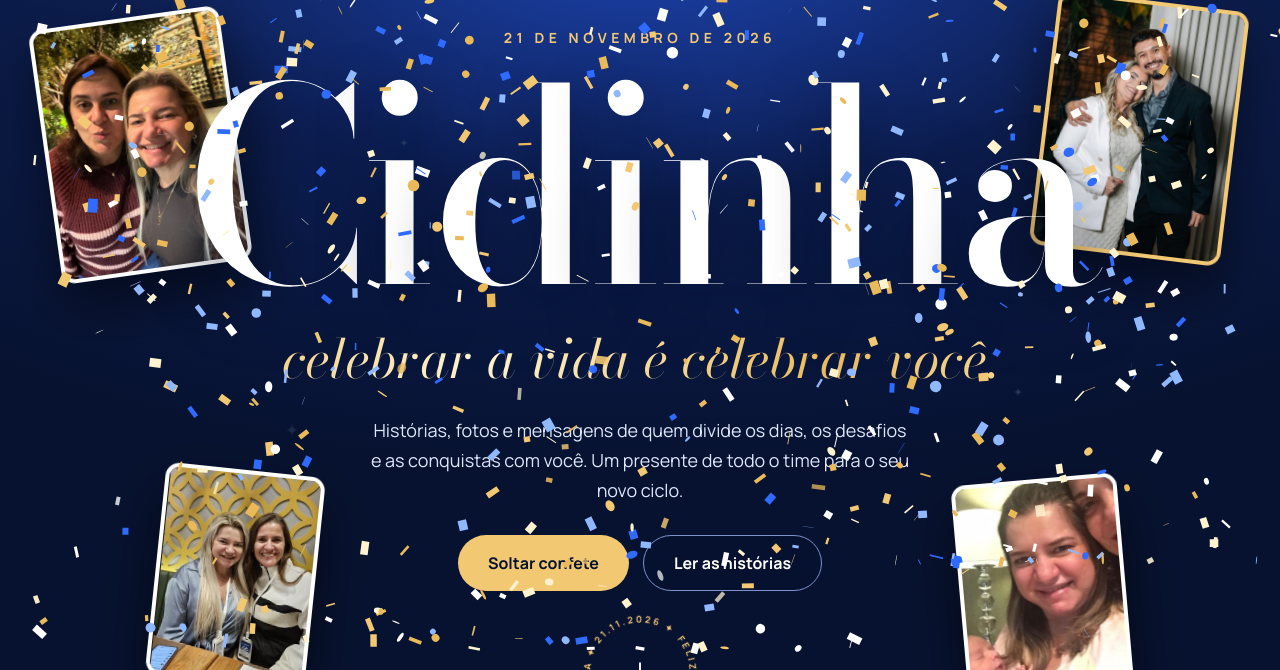
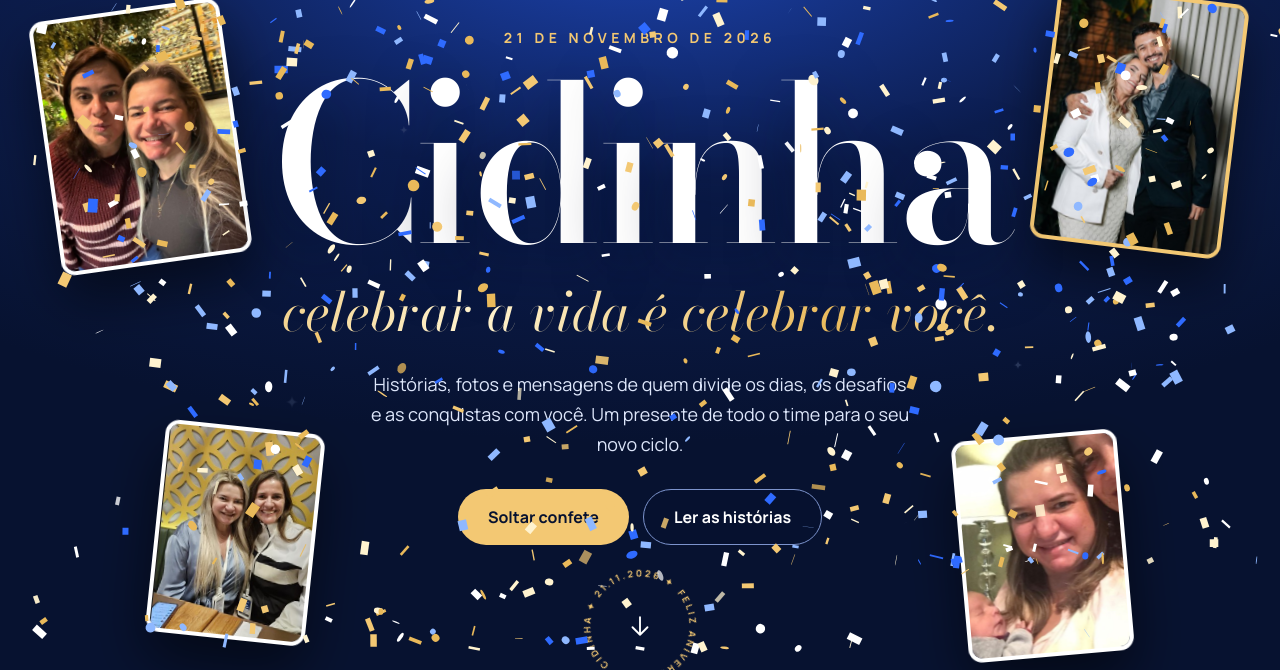
Before and after one commit to rafaelgoblux-criacao/parabens-cidinha, a plain HTML site: page index.html in a window 1280 px wide. Shown: the part 130-800 px from the top of the page. Drawn offline with nearby package versions, Linux system fonts and the light colour scheme; animation ran at ten frames a second.

Commit message:
Add files via upload

```diff
--- a/index.html
+++ b/index.html
@@ -229,7 +229,7 @@ a:hover { color: #FFF3CF }
 </nav>
 <div class="dep3" style="position: relative; z-index: 2; max-width: 1100px; margin: 0 auto; padding: clamp(48px, 7vw, 104px) 0 clamp(56px, 13vw, 190px); display: flex; flex-direction: column; align-items: center; gap: 20px">
 <p class="fu fd1" style="margin: 0; font-size: 14px; font-weight: 700; letter-spacing: 0.32em; text-transform: uppercase; color: #F3C873">21 de novembro de 2026</p>
-<h1 aria-label="Cidinha" style="margin: 0; font-family: 'Bodoni Moda', 'Didot', Georgia, serif; font-weight: 500; font-size: clamp(96px, 21vw, 316px); line-height: 0.9; letter-spacing: -0.03em; text-shadow: 0 20px 60px rgba(5,13,36,.6)"><span aria-hidden="true" class="ltr l1">C</span><span aria-hidden="true" class="ltr l2">i</span><span aria-hidden="true" class="ltr l3">d</span><span aria-hidden="true" class="ltr l4">i</span><span aria-hidden="true" class="ltr l5">n</span><span aria-hidden="true" class="ltr l6">h</span><span aria-hidden="true" class="ltr l7">a</span></h1>
+<h1 aria-label="Cidinha" style="margin: 0; font-family: 'Bodoni Moda', 'Didot', Georgia, serif; font-weight: 500; font-size: clamp(64px, 17vw, 260px); line-height: 0.9; letter-spacing: -0.03em; white-space: nowrap; text-shadow: 0 20px 60px rgba(5,13,36,.6)"><span aria-hidden="true" class="ltr l1">C</span><span aria-hidden="true" class="ltr l2">i</span><span aria-hidden="true" class="ltr l3">d</span><span aria-hidden="true" class="ltr l4">i</span><span aria-hidden="true" class="ltr l5">n</span><span aria-hidden="true" class="ltr l6">h</span><span aria-hidden="true" class="ltr l7">a</span></h1>
 <p class="fu fd2" style="margin: 0; font-family: 'Bodoni Moda', 'Didot', Georgia, serif; font-style: italic; font-size: clamp(28px, 4.2vw, 56px); line-height: 1.15"><span class="gold">celebrar a vida é celebrar você.</span></p>
 <p class="fu fd3" style="margin: 6px 0 0; max-width: 540px; font-size: 18px; line-height: 1.65; color: #DDE6FA">Histórias, fotos e mensagens de quem divide os dias, os desafios e as conquistas com você. Um presente de todo o time para o seu novo ciclo.</p>
 <div class="fu fd4" style="display: flex; flex-wrap: wrap; justify-content: center; gap: 14px; margin-top: 10px">
```
